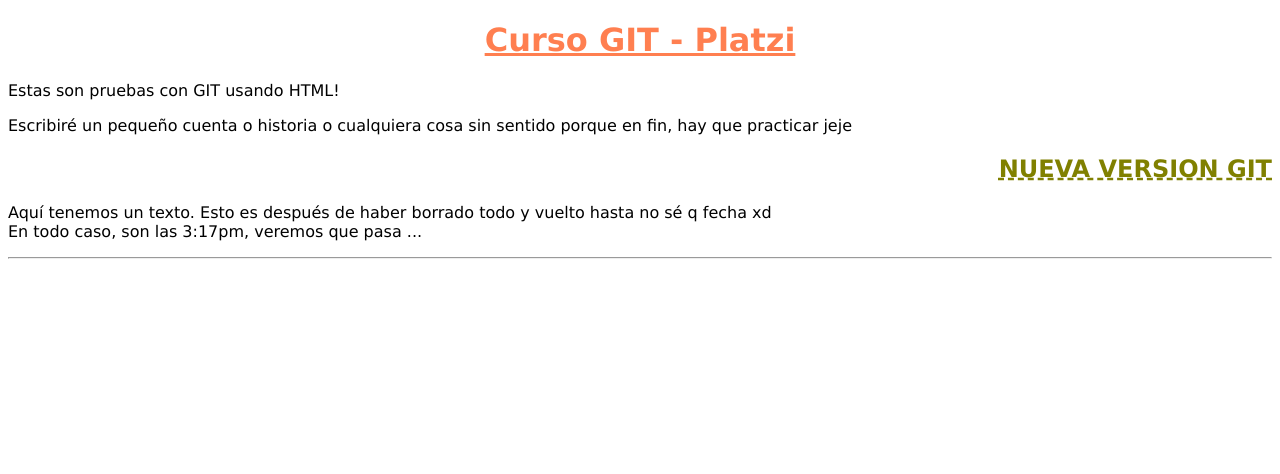
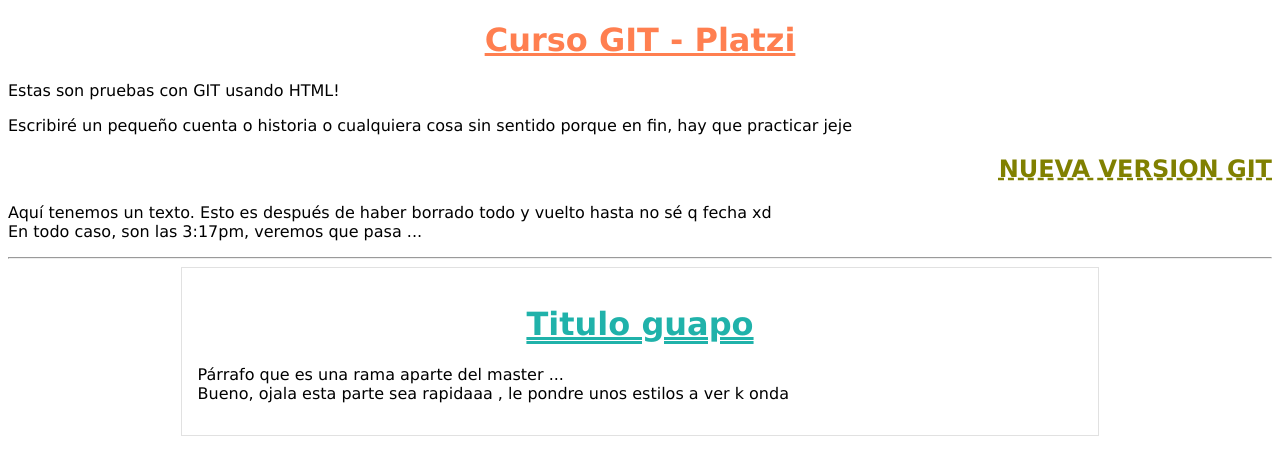
Before and after one commit to rc568/blogMaster, a plain HTML site: page index.html in a window 1280 px wide. Drawn offline with Linux system fonts and the light colour scheme.

Commit message:
Version 1

```diff
--- a/CSS/styles.css
+++ b/CSS/styles.css
@@ -23,3 +23,18 @@ h3{
     text-decoration: dotted;
     font-family: Verdana, Geneva, Tahoma, sans-serif;
 }
+
+#container{
+    width: 70%;
+    padding: 1em;
+    text-align: left;
+    border: 1px solid #DDDD;
+    margin: 0 auto;
+}
+
+#container h1{
+    color: lightseagreen;
+    text-align: center;
+    text-decoration: underline double;
+    font-family: Verdana, Geneva, Tahoma, sans-serif;
+}
--- a/index.html
+++ b/index.html
@@ -21,6 +21,18 @@
     </p>
     <hr>
 
+    <div id="container">
+        <div id="post">
+            <h1>
+                Titulo guapo
+            </h1>
+            <p>
+                Párrafo que es una rama aparte del master ...
+                <br>
+                Bueno, ojala esta parte sea rapidaaa , le pondre unos estilos a ver k onda
+            </p>
+        </div>
+    </div>
 
 </body>
 
```
